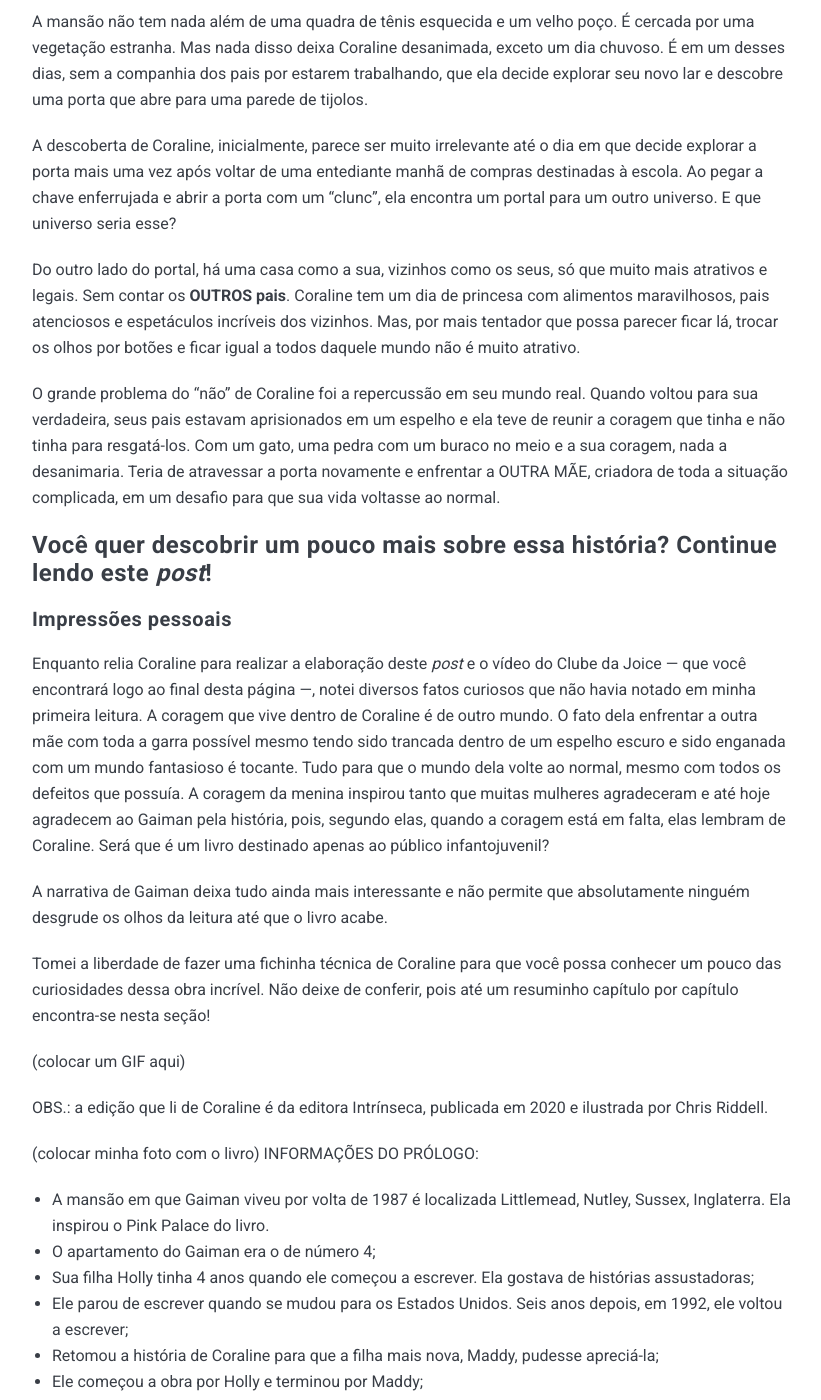
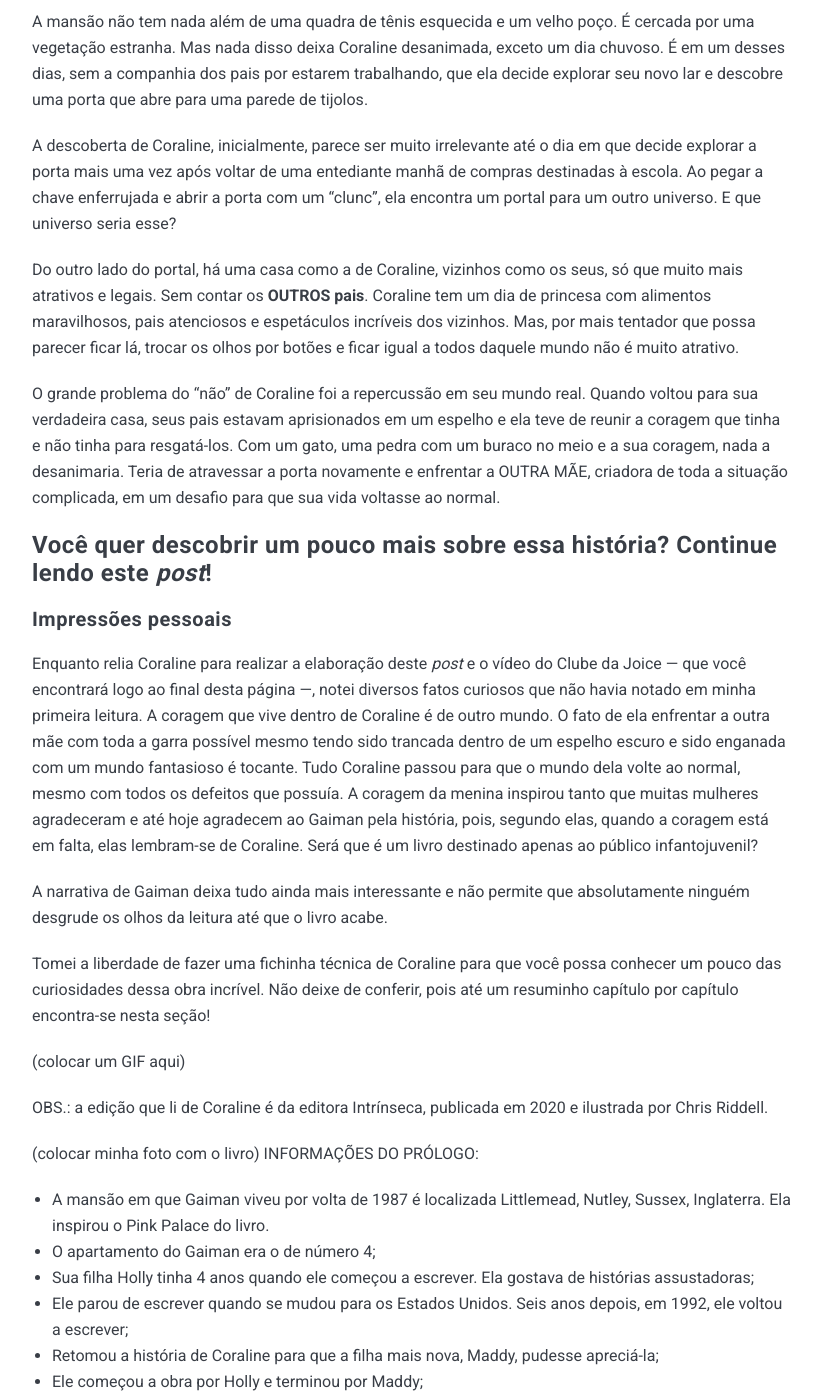
Before and after one commit to joiceclub/joiceclub.github.io, a Jekyll site: the page built from _posts/2021-05-23-CORALINE.markdown, in a window 1280 px wide and 1400 px high, scrolled down 988 px. Shown: the whole window, without its empty margins (228-1049 px from the left). Built offline with Jekyll 4.4.1, drawn with Linux system fonts in a browser that asks for light colours; nearby versions of some CDN libraries.

Commit message:
Update 2021-05-23-CORALINE.markdown

```diff
--- a/_posts/2021-05-23-CORALINE.markdown
+++ b/_posts/2021-05-23-CORALINE.markdown
@@ -20,15 +20,15 @@ A mansão não tem nada além de uma quadra de tênis esquecida e um velho poço
 
 A descoberta de Coraline, inicialmente, parece ser muito irrelevante até o dia em que decide explorar a porta mais uma vez após voltar de uma entediante manhã de compras destinadas à escola. Ao pegar a chave enferrujada e abrir a porta com um “clunc”, ela encontra um portal para um outro universo. E que universo seria esse?
 
-Do outro lado do portal, há uma casa como a sua, vizinhos como os seus, só que muito mais atrativos e legais. Sem contar os **OUTROS pais**. Coraline tem um dia de princesa com alimentos maravilhosos, pais atenciosos e espetáculos incríveis dos vizinhos. Mas, por mais tentador que possa parecer ficar lá, trocar os olhos por botões e ficar igual a todos daquele mundo não é muito atrativo.
+Do outro lado do portal, há uma casa como a de Coraline, vizinhos como os seus, só que muito mais atrativos e legais. Sem contar os **OUTROS pais**. Coraline tem um dia de princesa com alimentos maravilhosos, pais atenciosos e espetáculos incríveis dos vizinhos. Mas, por mais tentador que possa parecer ficar lá, trocar os olhos por botões e ficar igual a todos daquele mundo não é muito atrativo.
 
-O grande problema do “não” de Coraline foi a repercussão em seu mundo real. Quando voltou para sua verdadeira, seus pais estavam aprisionados em um espelho e ela teve de reunir a coragem que tinha e não tinha para resgatá-los. Com um gato, uma pedra com um buraco no meio e a sua coragem, nada a desanimaria. Teria de atravessar a porta novamente e enfrentar a OUTRA MÃE, criadora de toda a situação complicada, em um desafio para que sua vida voltasse ao normal.
+O grande problema do “não” de Coraline foi a repercussão em seu mundo real. Quando voltou para sua verdadeira casa, seus pais estavam aprisionados em um espelho e ela teve de reunir a coragem que tinha e não tinha para resgatá-los. Com um gato, uma pedra com um buraco no meio e a sua coragem, nada a desanimaria. Teria de atravessar a porta novamente e enfrentar a OUTRA MÃE, criadora de toda a situação complicada, em um desafio para que sua vida voltasse ao normal.
 
 ### Você quer descobrir um pouco mais sobre essa história? Continue lendo este _post_!
 
 #### Impressões pessoais
 
-Enquanto relia Coraline para realizar a elaboração deste _post_ e o vídeo do Clube da Joice — que você encontrará logo ao final desta página —, notei diversos fatos curiosos que não havia notado em minha primeira leitura. A coragem que vive dentro de Coraline é de outro mundo. O fato dela enfrentar a outra mãe com toda a garra possível mesmo tendo sido trancada dentro de um espelho escuro e sido enganada com um mundo fantasioso é tocante. Tudo para que o mundo dela volte ao normal, mesmo com todos os defeitos que possuía. A coragem da menina inspirou tanto que muitas mulheres agradeceram e até hoje agradecem ao Gaiman pela história, pois, segundo elas, quando a coragem está em falta, elas lembram de Coraline. Será que é um livro destinado apenas ao público infantojuvenil?
+Enquanto relia Coraline para realizar a elaboração deste _post_ e o vídeo do Clube da Joice — que você encontrará logo ao final desta página —, notei diversos fatos curiosos que não havia notado em minha primeira leitura. A coragem que vive dentro de Coraline é de outro mundo. O fato de ela enfrentar a outra mãe com toda a garra possível mesmo tendo sido trancada dentro de um espelho escuro e sido enganada com um mundo fantasioso é tocante. Tudo Coraline passou para que o mundo dela volte ao normal, mesmo com todos os defeitos que possuía. A coragem da menina inspirou tanto que muitas mulheres agradeceram e até hoje agradecem ao Gaiman pela história, pois, segundo elas, quando a coragem está em falta, elas lembram-se de Coraline. Será que é um livro destinado apenas ao público infantojuvenil?
 
 A narrativa de Gaiman deixa tudo ainda mais interessante e não permite que absolutamente ninguém desgrude os olhos da leitura até que o livro acabe.
 
```
